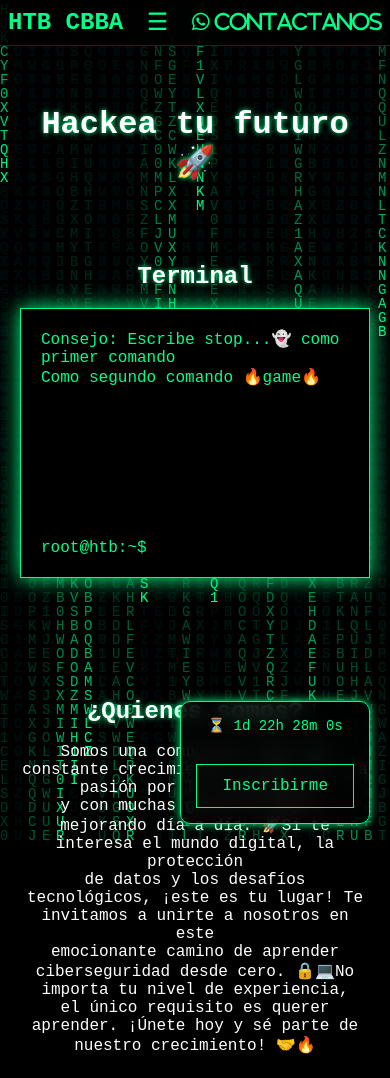
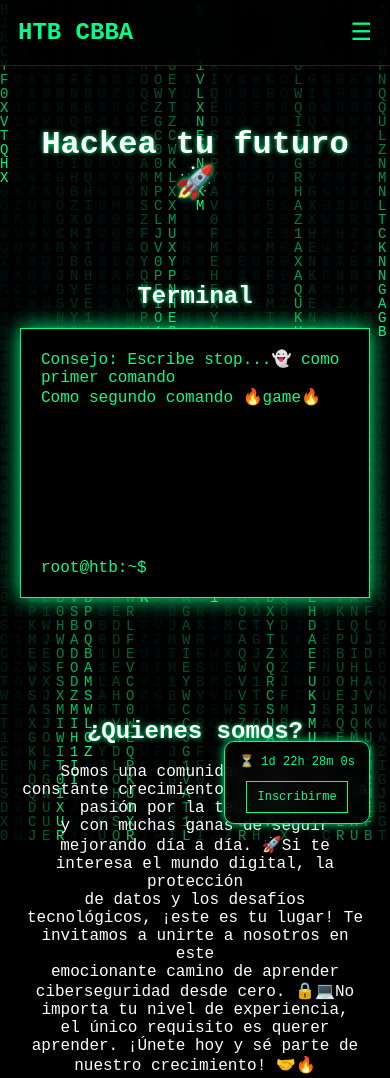
Before and after one commit to fabriz14/HTB-CBBA, a plain HTML site: page index.html in a window 390 px wide. Shown: the top 1078 px of the page. Drawn offline with Linux system fonts and the light colour scheme.

Commit message:
Parte responsiva

```diff
--- a/index.html
+++ b/index.html
@@ -25,7 +25,7 @@
       <li><a href="#community">Comunidad</a></li>
     </ul>
 
-    <a href="https://wa.me/77907033?text=Mas informacion" target="_blank" class="social" class="nav-cta">
+    <a href="https://wa.me/77907033?text=Mas informacion" target="_blank" class="social" class="nav-cta" id="contactanos">
       <i style="font-size: 20px;" class="fab fa-whatsapp"> Contactanos</i>
     </a>
   </nav>
@@ -115,7 +115,7 @@
 <body>
     <div class="floating-cta">
   <div id="countdown"></div>
-  <a href="https://www.meetup.com/hack-the-box-meetup-cochabamba-bo/events/315775070/?utm_medium=referral&utm_campaign=share-btn_savedevents_share_modal&utm_source=link&utm_version=v2&member_id=473159536" class="btn">Inscribirme</a>
+  <a href="https://www.meetup.com/hack-the-box-meetup-cochabamba-bo/events/315775070/?utm_medium=referral&utm_campaign=share-btn_savedevents_share_modal&utm_source=link&utm_version=v2&member_id=473159536" class="btn btn1">Inscribirme</a>
 </div>
 
   <script src="script.js"></script>
--- a/script.js
+++ b/script.js
@@ -355,10 +355,12 @@
 
   if (noClicks === 1) {
     scene.innerHTML = `
+
  (\\_/)
  ( •_•)
  / >🐾
-Si vuelves a presionar que no, la vizcacha ira al cielo de las vizcachas...
+<p style="max-width: 98%; white-space: normal;">Si vuelves a presionar que no, la vizcacha ira al cielo de las vizcachas... </p>
+
 `;
   }
 
--- a/style.css
+++ b/style.css
@@ -27,6 +27,7 @@
   background: rgba(0,0,0,0.7);
   backdrop-filter: blur(12px);
   border-bottom: 1px solid rgba(0,255,136,0.2);
+  padding: 10px;
 }
 
 nav {
@@ -291,6 +292,10 @@
     display: block;
   }
 
+  #contactanos{
+    display:none;
+  }
+
   .hero h2 {
     font-size: 2em;
   }
@@ -298,4 +303,21 @@
   .card {
     width: 90%;
   }
+
+  .floating-cta {
+    padding: 10px;
+  }
+
+  #countdown {
+    font-size: 12px;
+    padding: 2px 4px;
+    bottom: 10px;
+    right: 10px;
+  }
+
+  .btn1 {
+  margin-top: 0px;
+  padding: 8px 10px;
+  font-size: 12px;
 }
+}
```
